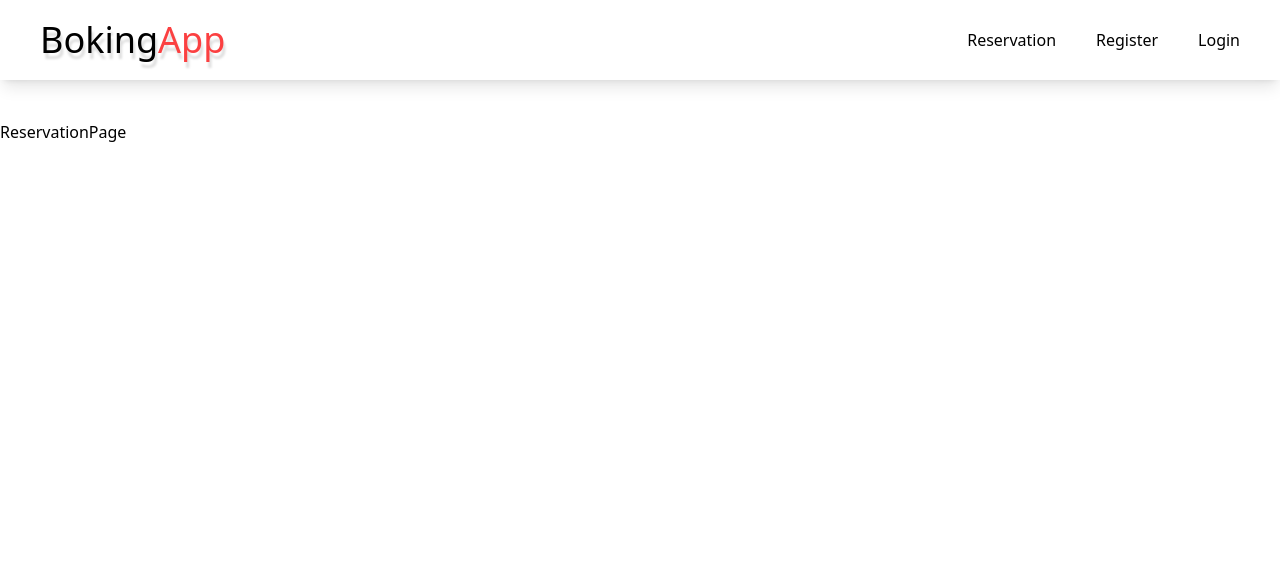
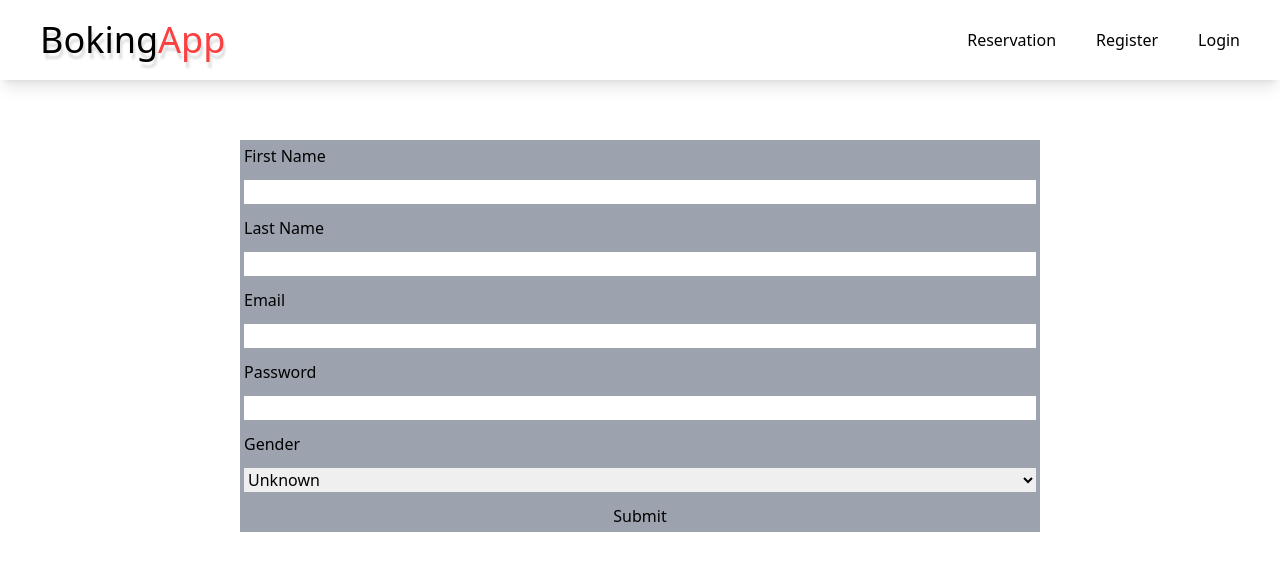
Before and after one commit to TheMayanCitizen/BookingApp, a React (Vite) app: page /register in a window 1280 px wide. Shown: the top 570 px of the page. Built offline with nearby package versions, Linux system fonts and the light colour scheme.

Commit message:
Implement authentication and user creation; create reusable input and button components

```diff
--- a/src/App.tsx
+++ b/src/App.tsx
@@ -10,8 +10,8 @@ function App() {
         <Route path="/" element={<HomePage />} />
         <Route path="/hotel/:id" element={<HotelIdPage />} />
         <Route path="/login" element={<Login/>} />
-        <Route path="/register" element={<ReservationPage/>} />
-        <Route path="/resgister" element={<RegisterPage/>} />
+        <Route path="/reservation" element={<ReservationPage/>} />
+        <Route path="/register" element={<RegisterPage/>} />
       </Routes>
     </div>
   );
--- a/src/components/LoginPage/Form.tsx
+++ b/src/components/LoginPage/Form.tsx
@@ -1,11 +1,11 @@
 import { useForm, SubmitHandler } from "react-hook-form"
 import useAuth from "../../hook/useAuth";
-
+import Inputs from "../shared/Inputs";
+import Buttons from "../shared/Buttons";
 
 type Inputs = {
     email : string;
     password : string;
-
 }
 
 export const Form = () => {
@@ -13,9 +13,8 @@ export const Form = () => {
 
     const {loginUser} = useAuth()
 
+    const onSubmit:SubmitHandler<Inputs> = (data:Inputs)=>{
 
-    const onSubmit:SubmitHandler<Inputs> = (data:Inputs)=>{
-        loginUser
         loginUser({email: data.email, password: data.password})
         reset(
             {
@@ -24,25 +23,30 @@ export const Form = () => {
             }
         )
     }
-
   return (
    <section className="py-5 px-10 w-full flex flex-col gap-5 ">
         <img src="./user.svg" alt="user" className="w-20 mx-auto bg-gray-500 rounded-full" />
-
         <form className="w-full md:w-2/3 bg-gray-400 p-1 mx-auto flex flex-col gap-3" onSubmit={handleSubmit(onSubmit)}>
-
-            <div>
-                <label htmlFor="email">
-                    Email
-                </label>
-                <input {...register("email")} type="email" id="email" />
+            <div className="flex flex-col">
+                <Inputs
+                    label="Email"
+                    name="email"
+                    type="email"
+                    register={register("email", { required: "Email is required" })}
+                />
             </div>
-
-            <div>
-                <label htmlFor="password">Password</label>
-                <input {...register("password")} type="password"  id="password"/>
+            <div className="flex flex-col">
+                <Inputs
+                    label="Password"
+                    name="password"
+                    type="password"
+                    register={register("password",{required: "Password is required"})}
+                />
             </div>
-            <input type="submit" />
+            <Buttons
+                title={"submit"}
+                type={"submit"}
+            />
         </form>
    </section>
   )
--- /dev/null
+++ b/src/components/RegisterPage/RegisterForm.tsx
@@ -0,0 +1,73 @@
+import { Fragment } from "react";
+import Inputs from "../shared/Inputs";
+import { useForm, SubmitHandler } from "react-hook-form";
+import Buttons from "../shared/Buttons";
+import useAuth from "../../hook/useAuth";
+
+type Inputs = {
+    firstName: string;
+    lastName: string;
+    email: string;
+    password: string;
+    gender: 'unknown' | 'male' | 'female' | 'other';
+}
+
+export const RegisterForm = () => {
+    const { register, reset, handleSubmit } = useForm<Inputs>();
+
+    const { createUser } = useAuth();
+
+    const onSubmit: SubmitHandler<Inputs> = (data: Inputs) => {
+        createUser(data);
+
+        reset({
+            firstName : "",
+            lastName:"",
+            email :"",
+            password : "",
+            gender : "unknown",
+        })
+    }
+
+    return (
+        <Fragment>
+            <section className="py-5 px-10 w-full flex flex-col gap-5">
+                <form onSubmit={handleSubmit(onSubmit)} className="w-full md:w-2/3 bg-gray-400 p-1 mx-auto flex flex-col gap-3">
+                    <Inputs
+                        label="First Name"
+                        name="firstName"
+                        type="text"
+                        register={register("firstName", { required: "First Name is required" })}
+                    />
+                    <Inputs
+                        label="Last Name"
+                        name="lastName"
+                        type="text"
+                        register={register("lastName", { required: "Last Name is required" })}
+                    />
+                    <Inputs
+                        label="Email"
+                        name="email"
+                        type="email"
+                        register={register("email", { required: "Email is required" })}
+                    />
+                    <Inputs
+                        label="Password"
+                        name="password"
+                        type="password"
+                        register={register("password", { required: "Password is required" })}
+                    />
+                    <label htmlFor="gender">Gender</label>
+                    <select id="gender"  {...register("gender", { required: "Gender is required" })}>
+                        <option value="unknown">Unknown</option>
+                        <option value="male">Male</option>
+                        <option value="female">Female</option>
+                        <option value="other">Other</option>
+                    </select>
+
+                    <Buttons title="Submit" type="submit" />
+                </form>
+            </section>
+        </Fragment>
+    );
+};
--- a/src/components/index.ts
+++ b/src/components/index.ts
@@ -1,5 +1,8 @@
 export * from "./shared/NavBar";
+export * from "./shared/Inputs";
+export * from "./shared/Buttons";
 export * from "./HotelIdPage/MapHotel";
 export * from "./HotelIdPage/OtherHotels";
 export * from "./HotelIdPage/FormReservations";
 export * from "./LoginPage/Form"
+export * from "./RegisterPage/RegisterForm"
--- /dev/null
+++ b/src/components/shared/Buttons.tsx
@@ -0,0 +1,11 @@
+interface  Props {
+    title :string;
+    type :  string;
+}
+
+
+export default function Buttons({title, type}:Props) {
+  return (
+    <button className={type}>{title}</button>
+  )
+}
--- a/src/components/shared/Inputs.tsx
+++ b/src/components/shared/Inputs.tsx
@@ -1,6 +1,21 @@
-function Inputs() {
+import { Fragment } from "react"
+import {UseFormRegisterReturn} from "react-hook-form"
+
+interface Props {
+  label : string;
+  name: string;
+  type:string;
+  register :  UseFormRegisterReturn;
+}
+
+function Inputs({label, name, type, register}:Props) {
   return (
-    <div>Inputs</div>
+    <Fragment>
+      <label htmlFor={name}>
+          {label}
+      </label>
+      <input {...register} type={type} id={name} />
+    </Fragment>
   )
 }
 export default Inputs
--- a/src/hook/useAuth.ts
+++ b/src/hook/useAuth.ts
@@ -3,15 +3,21 @@ import axios from "axios"
 type Inputs = {
     email : string;
     password : string;
-
+    firstName?: string;
+    lastName?: string;
+    option?: 'unknown' | 'male' | 'female' | 'other';
 }
 
 
 function useAuth() {
-
-
     // Register
-
+    const createUser = (data:Inputs)=>{
+        const url = 'https://hotels-api.academlo.tech/users';
+        console.log(data)
+        axios.post(url, data)
+            .then(res => console.log(res.data))
+            .catch(err => console.log(err))
+    }
 
     // Login
     const loginUser = ({email, password} :Inputs) => {
@@ -25,7 +31,7 @@ function useAuth() {
             .catch(erro => console.log(erro))
     }
 
-    return {loginUser}
+    return {loginUser, createUser}
 
 }
 export default useAuth
--- a/src/pages/RegisterPage.tsx
+++ b/src/pages/RegisterPage.tsx
@@ -1,5 +1,10 @@
+import { Fragment } from "react"
+import { RegisterForm } from "../components"
+
 export const RegisterPage = () => {
   return (
-    <div>RegisterPage</div>
+    <Fragment>
+      <RegisterForm/>
+    </Fragment>
   )
 }
--- a/src/pages/ReservationPage.tsx
+++ b/src/pages/ReservationPage.tsx
@@ -1,5 +1,5 @@
 export const ReservationPage = () => {
   return (
-    <div>ReservationPage</div>
+    <div>ReservationPage heloo</div>
   )
 }
```
